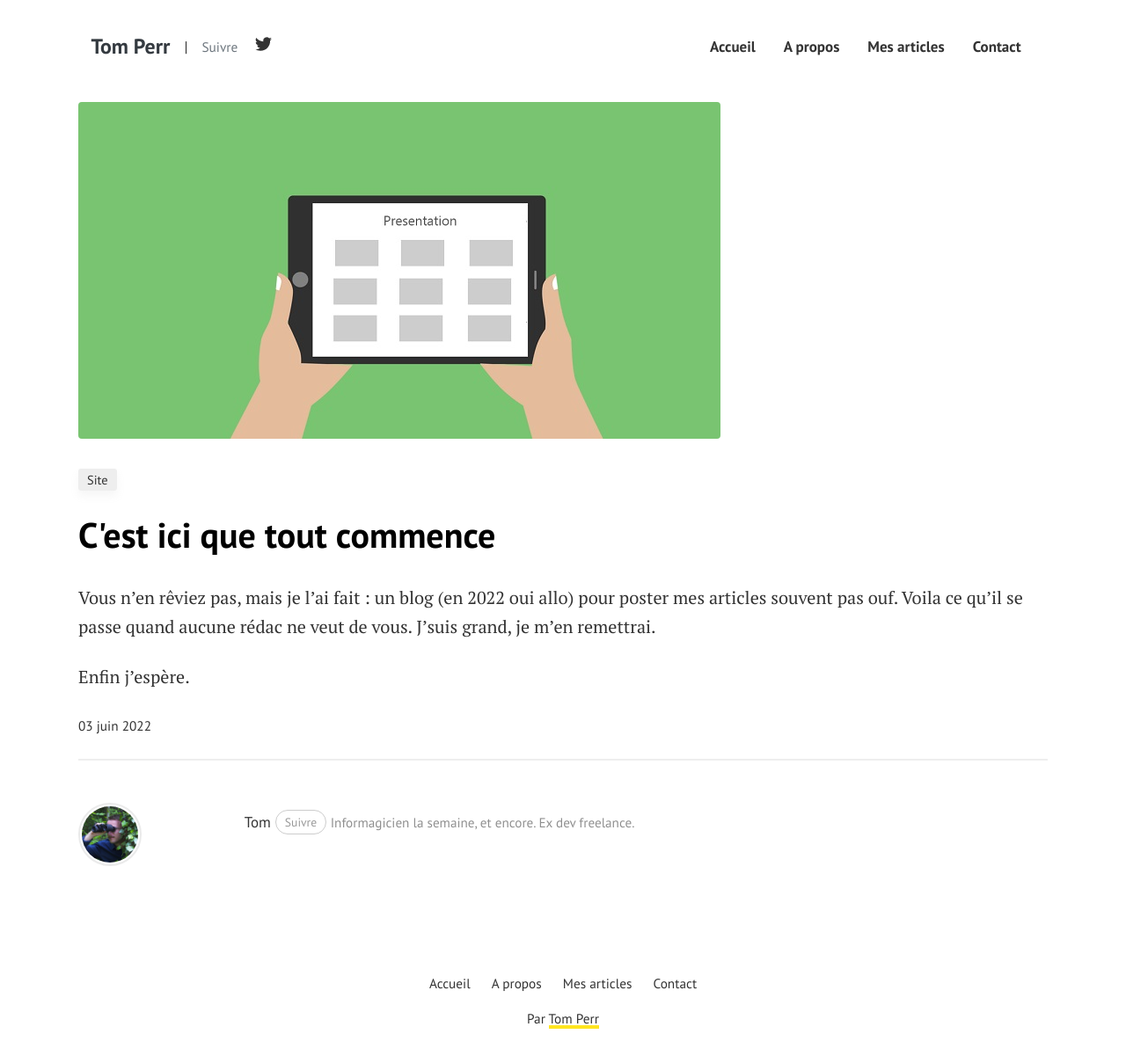
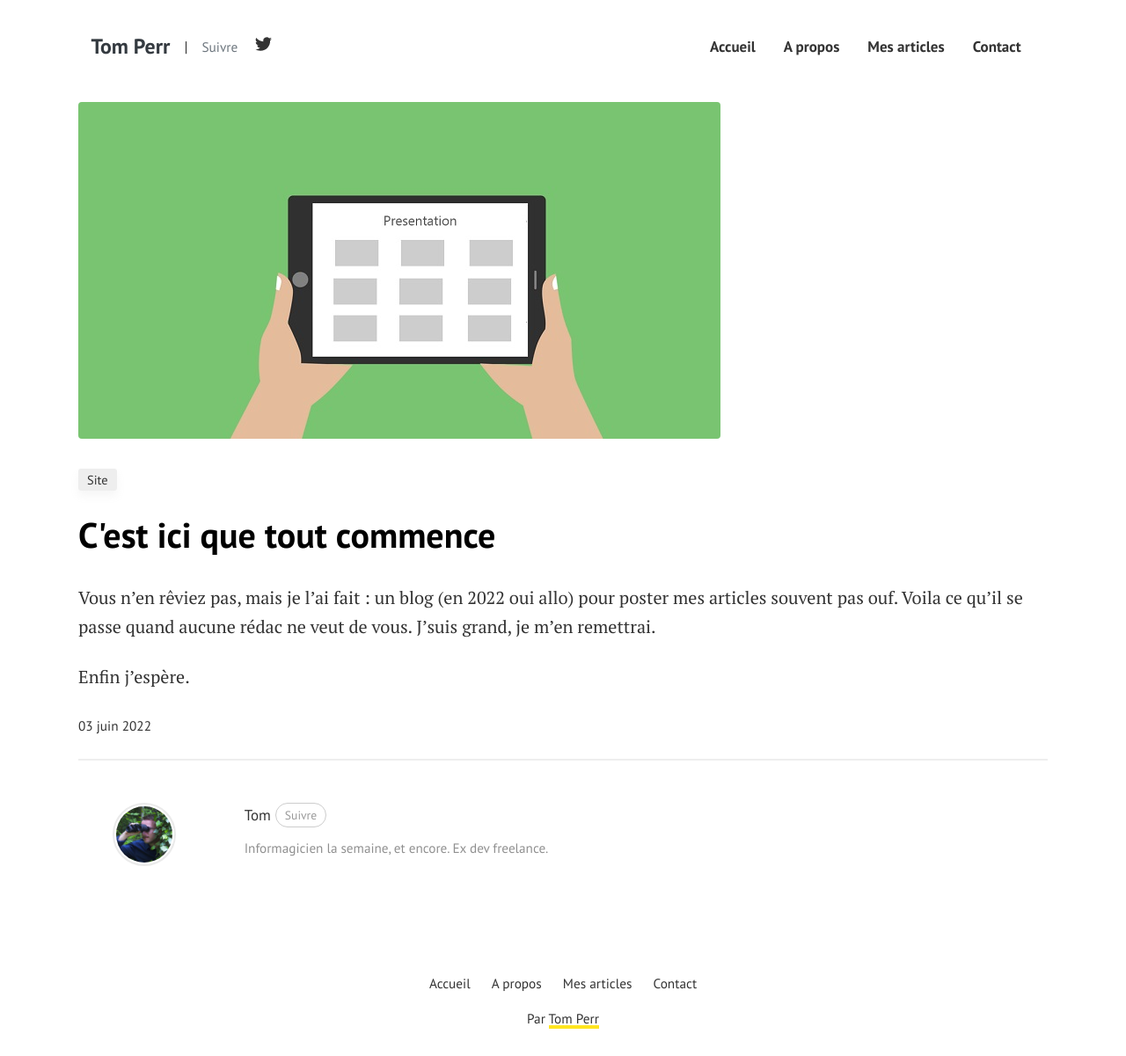
Before and after one commit to Yoshinker/yoshinker.github.io, a Jekyll site: the page built from _posts/2022-06-03-debut.md, in a window 1280 px wide and 1201 px high. Shown: the whole window at 88% size. Built offline with Jekyll 4.4.1, drawn with Linux system fonts in a browser that asks for light colours.

Commit message:
:iphone: fix line break on author box

```diff
--- a/_layouts/post.html
+++ b/_layouts/post.html
@@ -77,11 +77,12 @@ post_class: post-template
              <!-- Author Box -->
                 {% if page.author %}
 				<div class="row post-top-meta">
-					<div class="col-md-2">
+					<div class="col-4 col-sm-3 col-md-2 text-center">
 						<img class="author-thumb" src="{{site.baseurl}}/{{author.avatar}}" alt="{{ author.display_name }}">
 					</div>
-					<div class="col-md-10">
+					<div class="col-8 col-sm-9 col-md-10 text-left">
 						<a target="_blank" class="link-dark" href="{{ author.web }}">{{ author.display_name }}</a><a target="_blank" href="{{ author.twitter }}" class="btn follow">Suivre</a>
+                        <br />
 						<span class="author-description">{{ author.description }}</span>
 					</div>
 				</div>
```
